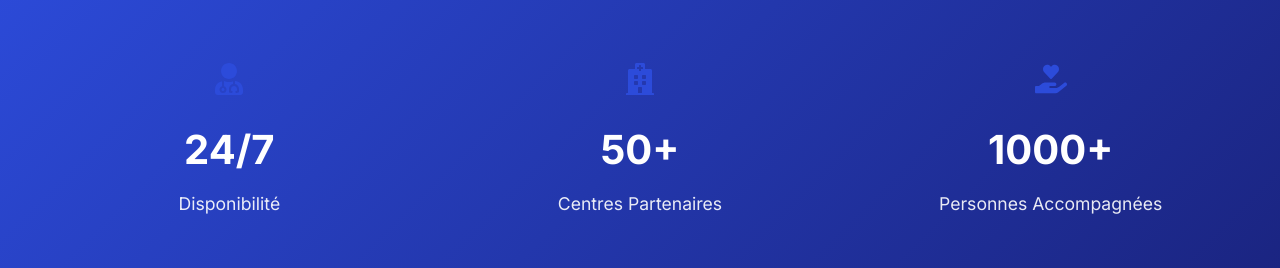
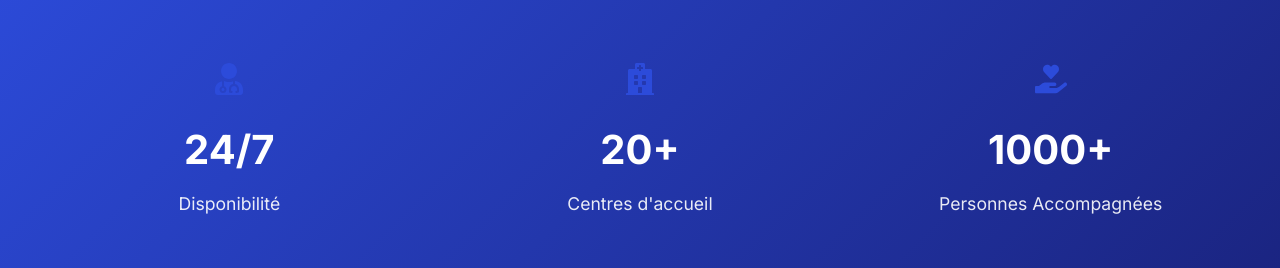
Before and after one commit to WassimKhad/pfeWiem, a React (Create React App) app: page / in a window 1280 px wide. Shown: the part 2640-2908 px from the top of the page. Built offline with nearby package versions, Linux system fonts and the light colour scheme.

Commit message:
add some change

```diff
--- a/src/pages/Home.tsx
+++ b/src/pages/Home.tsx
@@ -86,8 +86,8 @@ const Home = () => {
           />
           <StatCard
             icon={FaHospital}
-            value="50+"
-            label="Centres Partenaires"
+            value="20+"
+            label="Centres d'accueil"
             delay={0.2}
           />
           <StatCard
```
Also changed, not shown: src/components/Services.tsx (+20 -12 lines).
